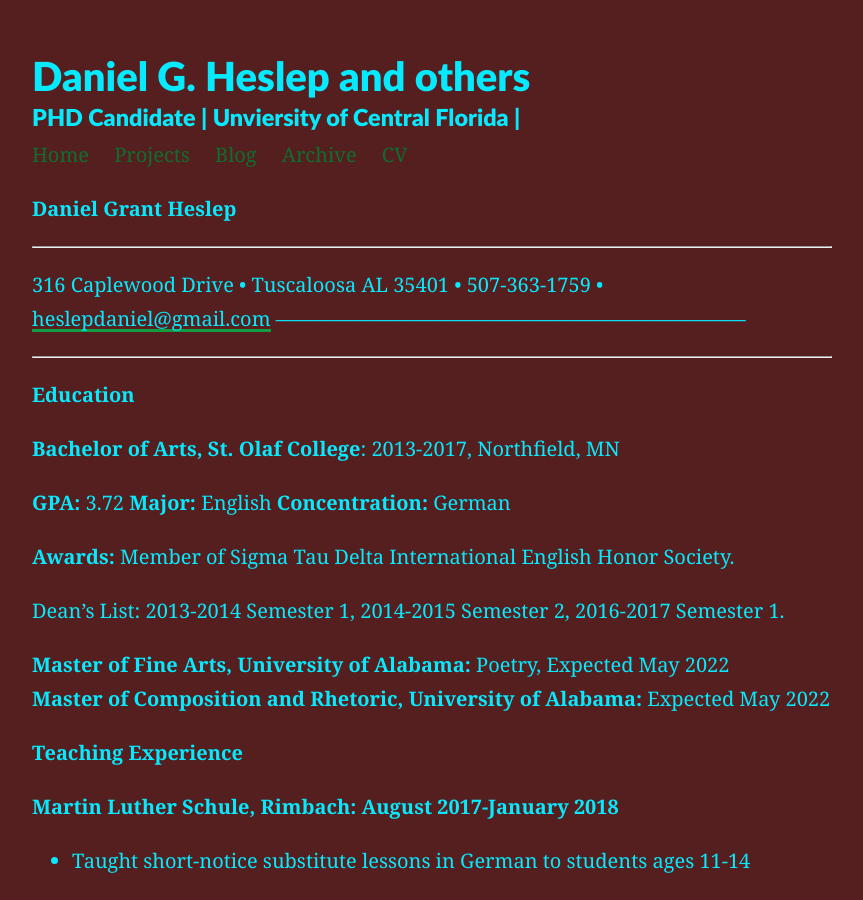
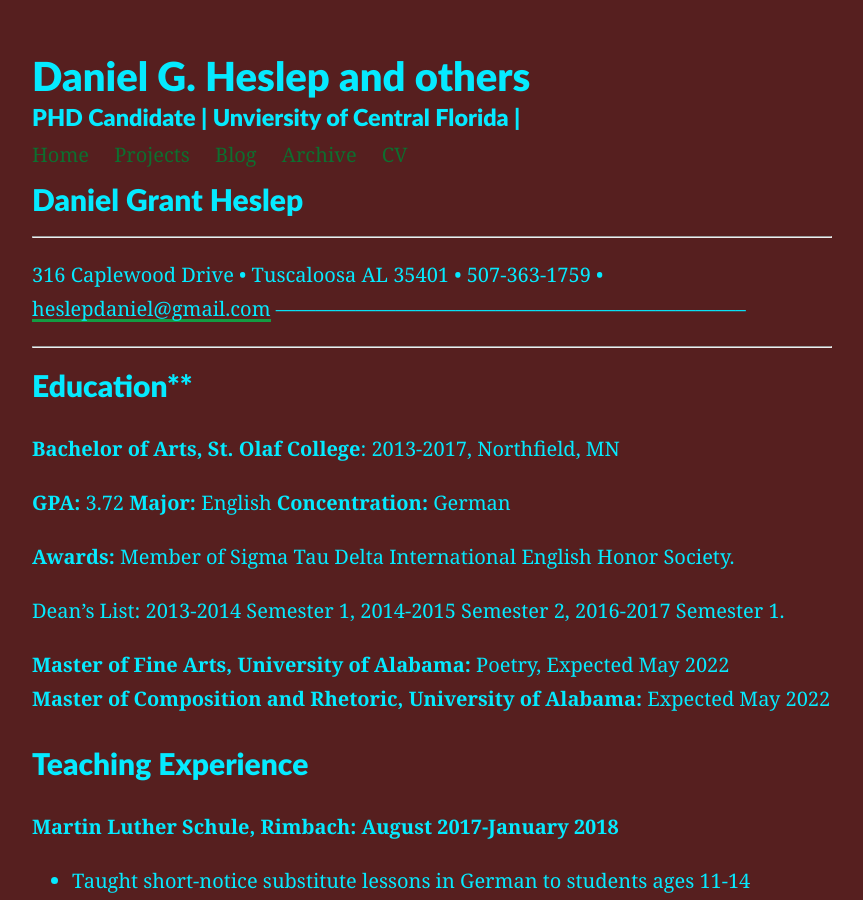
Before and after one commit to CreativeKenning/gradsitedemo, a Jekyll site: the page built from cv.md, in a window 1280 px wide and 900 px high. Shown: the whole window, without its empty margins (208-1071 px from the left). Built offline with Jekyll 4.4.1, drawn with Linux system fonts in a browser that asks for light colours; nearby versions of some CDN libraries.

Commit message:
cv CHANGES

```diff
--- a/cv.md
+++ b/cv.md
@@ -5,7 +5,7 @@
 published: true
 ---
 
-**Daniel Grant Heslep**
+# Daniel Grant Heslep
 
   -----------------------------------------------------------------------
   316 Caplewood Drive • Tuscaloosa AL 35401 • 507-363-1759 •
@@ -14,7 +14,7 @@
 
   -----------------------------------------------------------------------
 
-**Education**
+## Education**
 
 **Bachelor of Arts, St. Olaf College**: 2013-2017, Northfield, MN
 
@@ -31,7 +31,7 @@
 **Master of Composition and Rhetoric, University of Alabama:** Expected
 May 2022
 
-**Teaching Experience**
+## Teaching Experience
 
 **Martin Luther Schule, Rimbach: August 2017-January 2018**
 
@@ -75,7 +75,7 @@
 
 -   Generally taught during a Pandemic
 
-**Publications and Conferences**
+## Publications and Conferences
 
 **Console-ing Passions 2022:**
 
```
